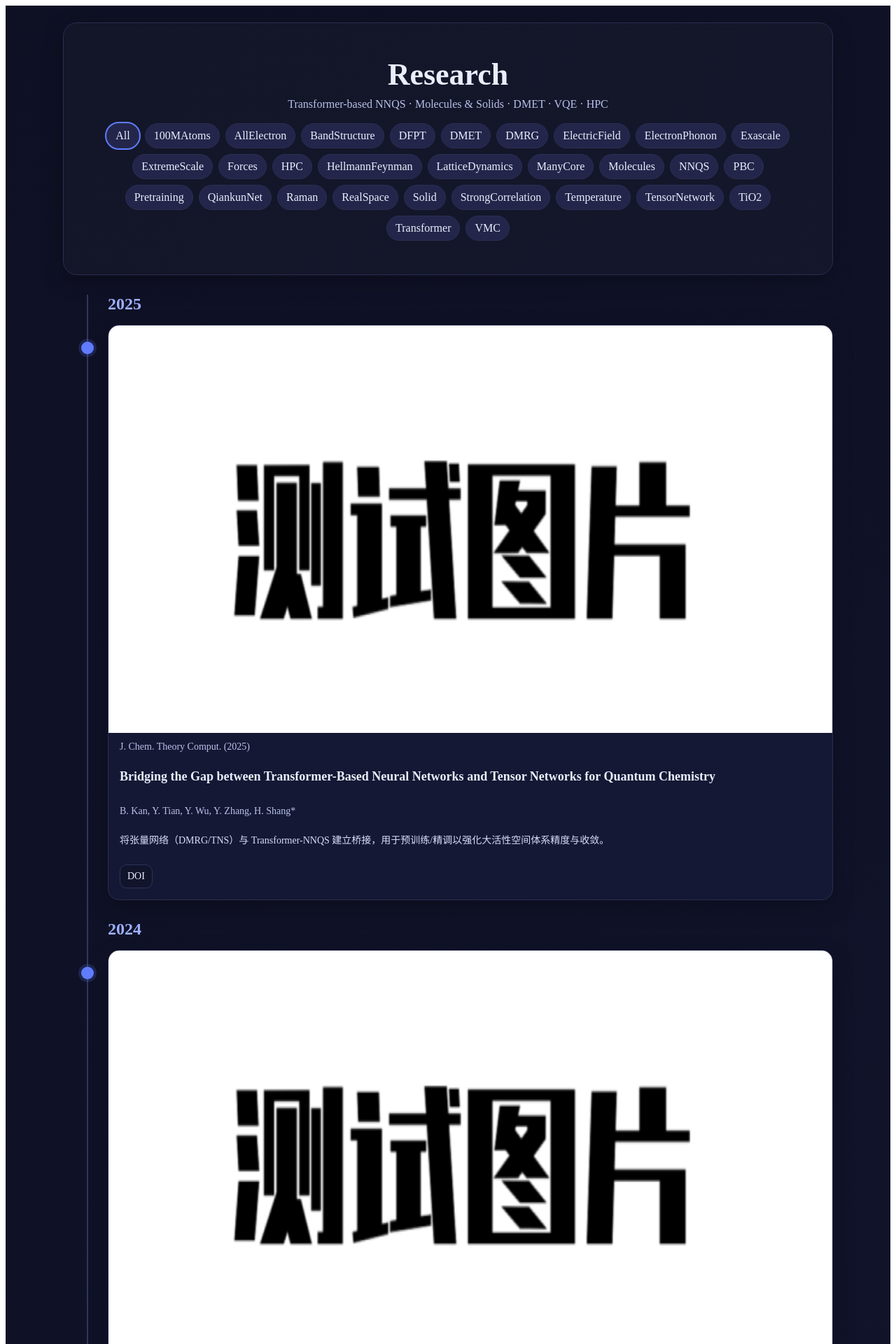
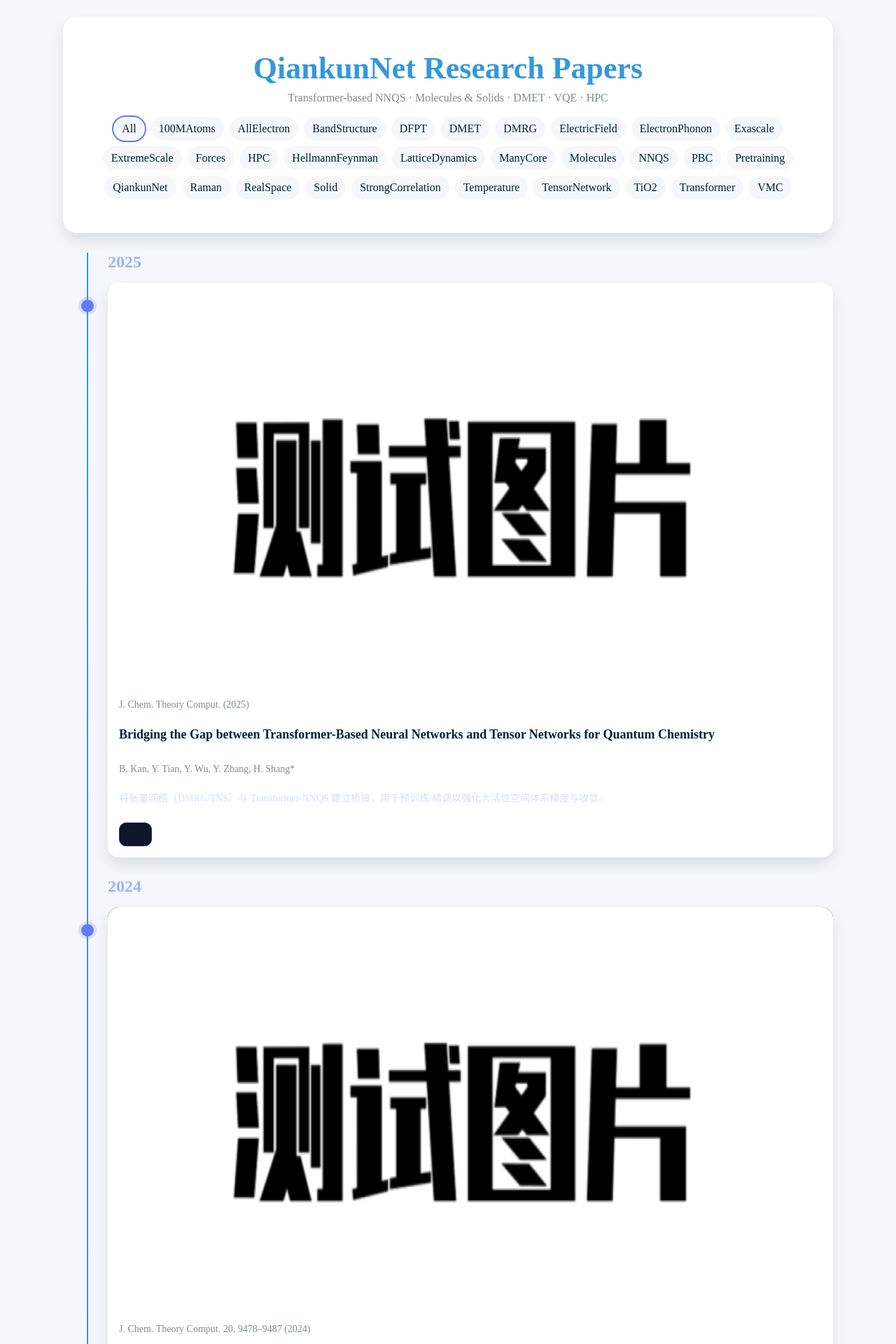
Before and after one commit to CrMomi91/CrMomi91.github.io, a Jekyll site: the page built from _pages/research_papers.html, in a window 1280 px wide. Shown: the top 1920 px of the page at 70% size. Built offline with Jekyll 4.4.1, drawn with Linux system fonts in a browser that asks for light colours.

Commit message:
样式修改

```diff
--- a/_pages/research_papers.html
+++ b/_pages/research_papers.html
@@ -1,32 +1,31 @@
 ---
 layout: none
-title: Research Papers
+title: "Research Papers"
 permalink: /research_papers/
 ---
-
 <style>
   :root{
-    --bg1:#0e1024; --bg2:#181d3b; --ink:#e9eefc; --muted:#b7c1ea;
-    --rail:#30365f; --card:#151834; --line:#2a2e51; --ring:#5f7cff;
+    --bg:#f5f7fa; --ink:#002035; --muted:#7f8c8d; --grad1:#3498db; --grad2:#9b59b6;
+    --card:#ffffff; --line:#2a2e51; --ring:#5f7cff;
   }
-  /* 页面整体背景延续深色渐变，但主要内容放在有左右留白的容器中 */
-  .page-bg{
-    background: linear-gradient(135deg,var(--bg1),var(--bg2));
-    padding: 24px 0 64px; /* 顶部和底部留白 */
+  html, body { height: 100%; }
+  body{
+    margin: 0; /* 干掉默认8px白边 */
+    background: var(--bg);
   }
   .wrap{
+    padding: 24px 0 64px; /* 顶部和底部留白 */
     max-width: 1100px;
     margin: 0 auto;
-    padding: 0 clamp(16px,4vw,32px); /* 关键：左右不顶格 */
+    /* padding: 0 clamp(16px,4vw,32px); */
   }
-  /* 顶部横幅，和原页风格一致 */
+  /* 顶部横幅 */
   .hero{
-    color: var(--ink);
-    background: rgba(255,255,255,0.02);
-    border: 1px solid var(--line);
+    color: var(--grad1);
+    background: var(--card);
     border-radius: 20px;
     padding: clamp(24px,4vw,48px);
-    box-shadow: 0 8px 30px rgba(0,0,0,.25);
+    box-shadow: 0 10px 20px rgba(0,0,0,0.1);
     text-align: center;
   }
   .hero h1{ margin:0 0 8px; font-size: clamp(28px,4vw,44px); }
@@ -39,14 +38,14 @@ permalink: /research_papers/
   }
   .chip{
     padding:8px 12px; border-radius:999px; color:var(--ink);
-    background:#23264a; border:1px solid var(--line); cursor:pointer; user-select:none;
+    background:var(--bg); cursor:pointer; user-select:none;
   }
   .chip.active{ outline:2px solid var(--ring); }
 
   /* 时间线容器与竖直导轨 */
   .timeline{ position: relative; margin: 28px 0 0; }
   .timeline::before{
-    content:""; position:absolute; left: 34px; top:0; bottom:0; width:2px; background: var(--rail);
+    content:""; position:absolute; left: 34px; top:0; bottom:0; width:2px; background: linear-gradient(to bottom, var(--grad1), var(--grad2));
   }
 
   /* 年份分组标题 */
@@ -63,10 +62,9 @@ permalink: /research_papers/
   }
   .card{
     background: var(--card);
-    border: 1px solid var(--line);
     border-radius: 16px;
     overflow: hidden; color: var(--ink);
-    box-shadow: 0 10px 30px rgba(0,0,0,.25);
+    box-shadow: 0 10px 20px rgba(0,0,0,0.1);
   }
   .thumb{ display:block; width:100%; height:auto; aspect-ratio: 16/9; background:#0b0d1c; }
   .meta{ padding: 12px 16px 0; color: var(--muted); font-size: 14px; }
@@ -83,13 +81,12 @@ permalink: /research_papers/
   }
 </style>
 
-<div class="page-bg">
+<body>
   <div class="wrap">
     <section class="hero">
-      <h1>Research</h1>
+      <h1>QiankunNet Research Papers</h1>
       <p>Transformer-based NNQS · Molecules & Solids · DMET · VQE · HPC</p>
 
-      <!-- 标签汇总：Jekyll 3.10 兼容写法 -->
       <div class="toolbar" id="tags">
         <span class="chip active" data-tag="all">All</span>
         {% assign _tags = "" | split: "" %}
@@ -103,7 +100,6 @@ permalink: /research_papers/
       </div>
     </section>
 
-    <!-- 年份分组：Jekyll 3.10 用 group_by -->
     {% assign groups = site.data.research_papers | group_by: "year" | sort: "name" | reverse %}
     <section class="timeline">
       {% for g in groups %}
@@ -134,7 +130,7 @@ permalink: /research_papers/
       {% endfor %}
     </section>
   </div>
-</div>
+</body>
 
 <script>
   // 标签筛选（兼容时间线布局）
```
